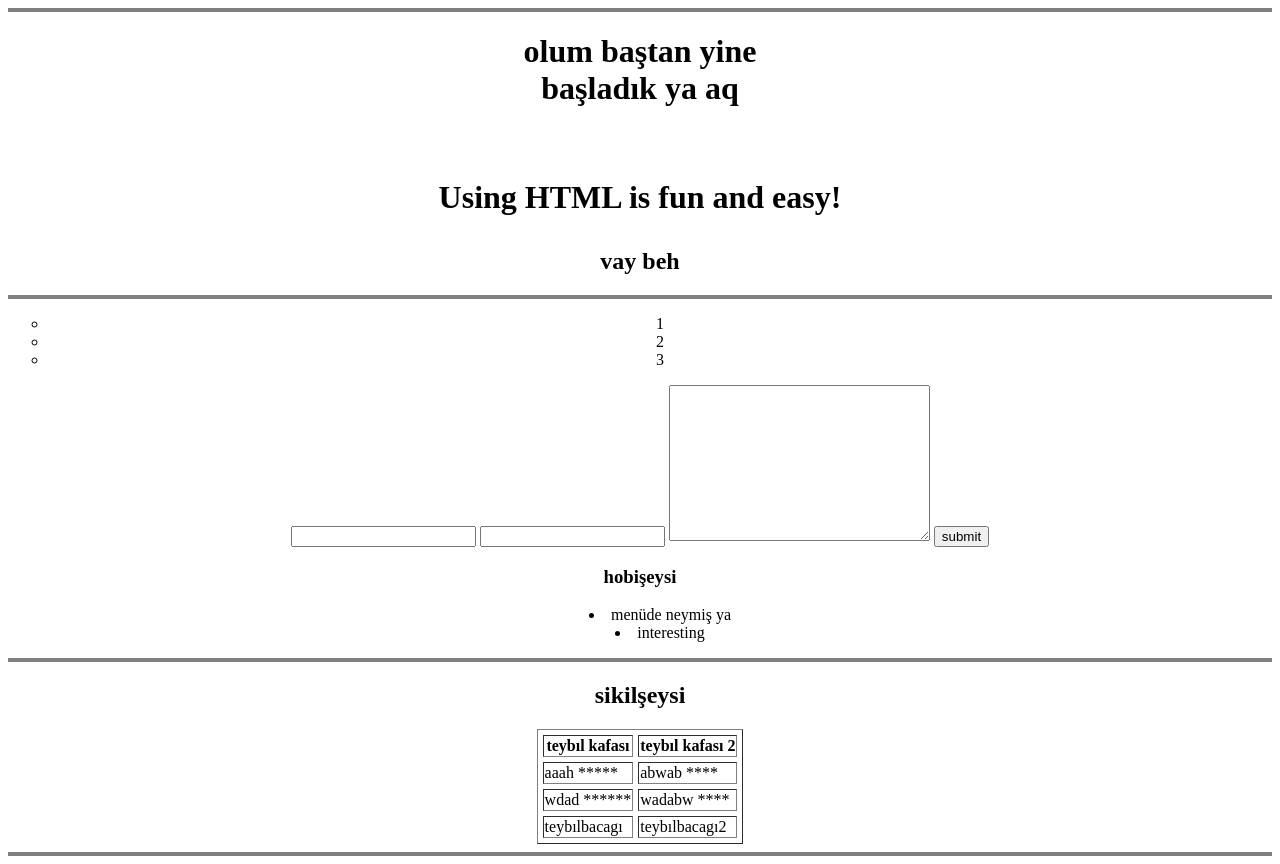
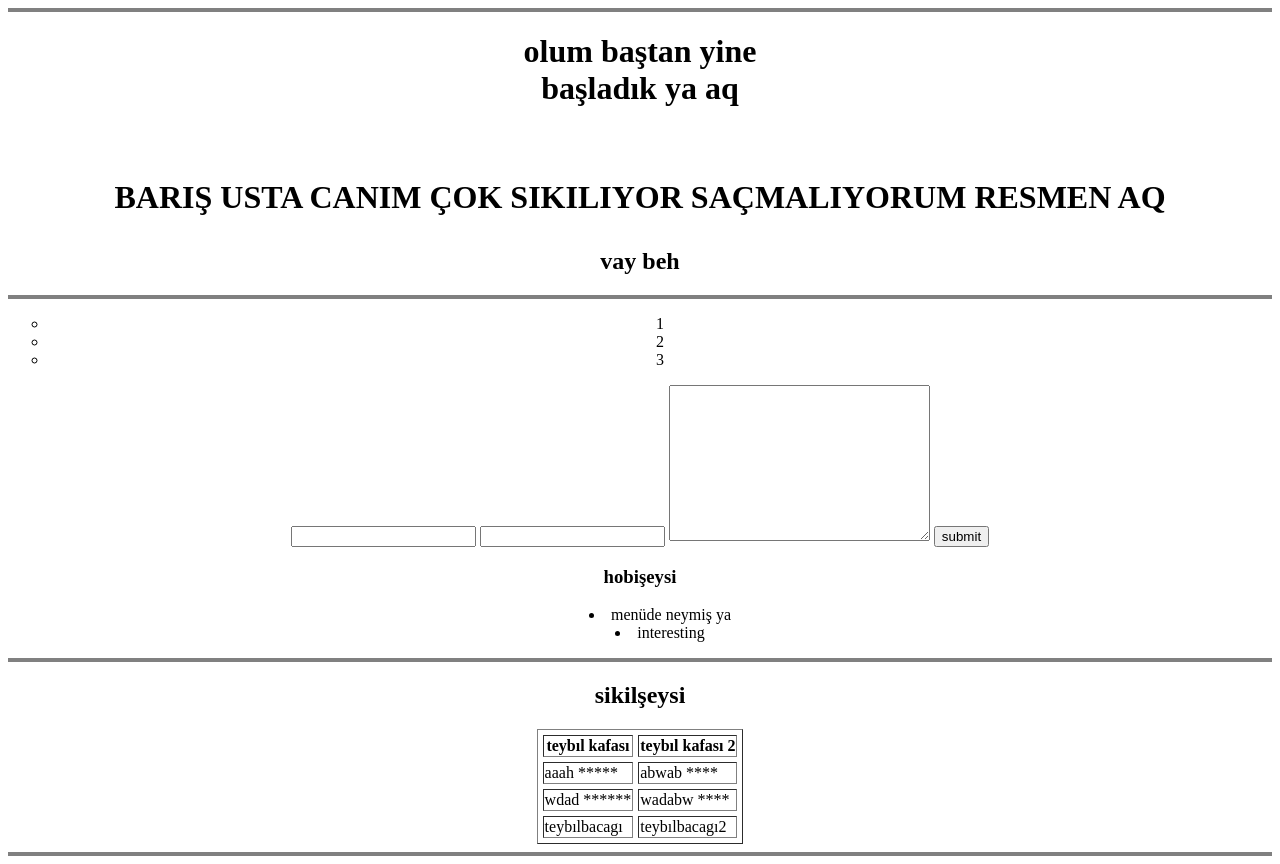
Before and after one commit to Tuna4650/test, a plain HTML site: page index.html in a window 1280 px wide. Drawn offline with Linux system fonts and the light colour scheme.

Commit message:
Update index.html

```diff
--- a/index.html
+++ b/index.html
@@ -16,7 +16,7 @@
         <h1>olum baştan yine <br> başladık ya aq</h1>
         <br>
         <h1>
-            <p>Using <abbr>HTML</abbr> is fun and easy!</p>
+            <p>BARIŞ USTA CANIM ÇOK SIKILIYOR SAÇMALIYORUM RESMEN AQ</p>
         </h1>
         <h2>vay beh</h2>
         <hr size="4" noshade="2">
```
